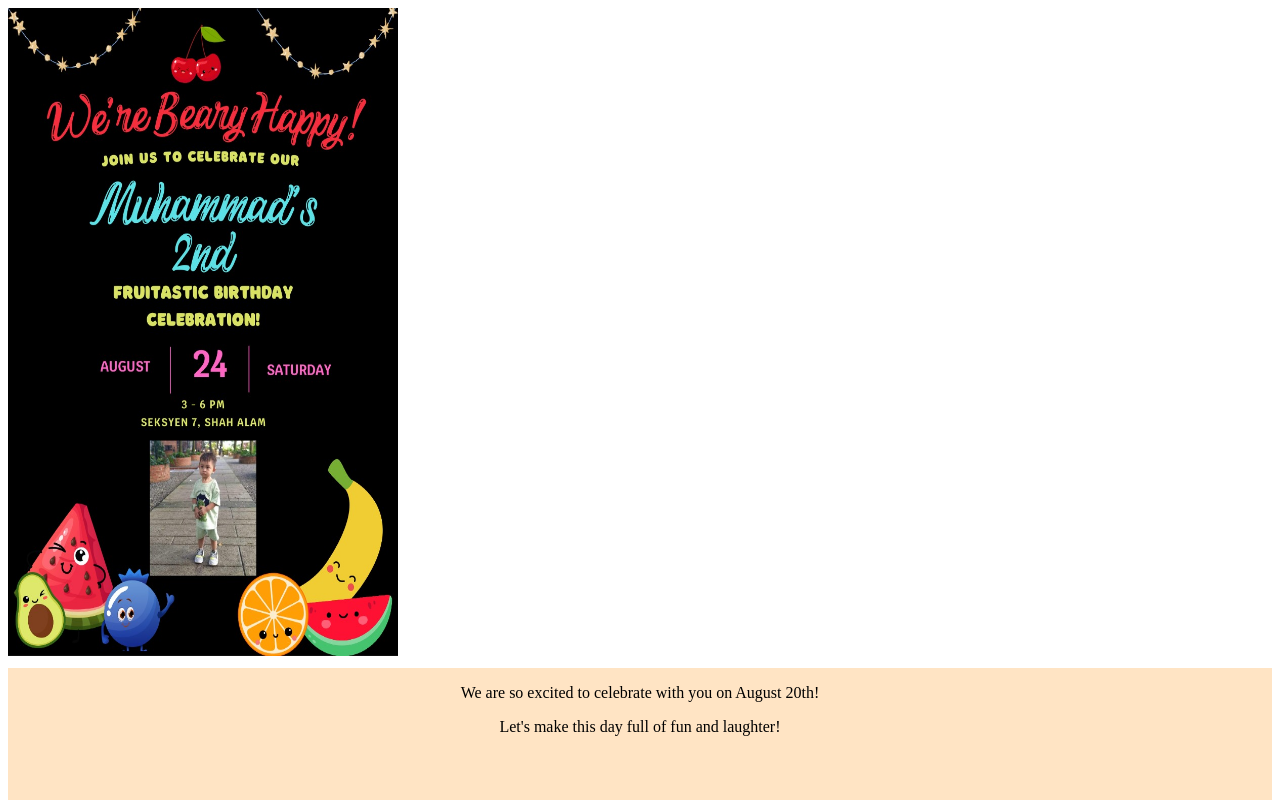
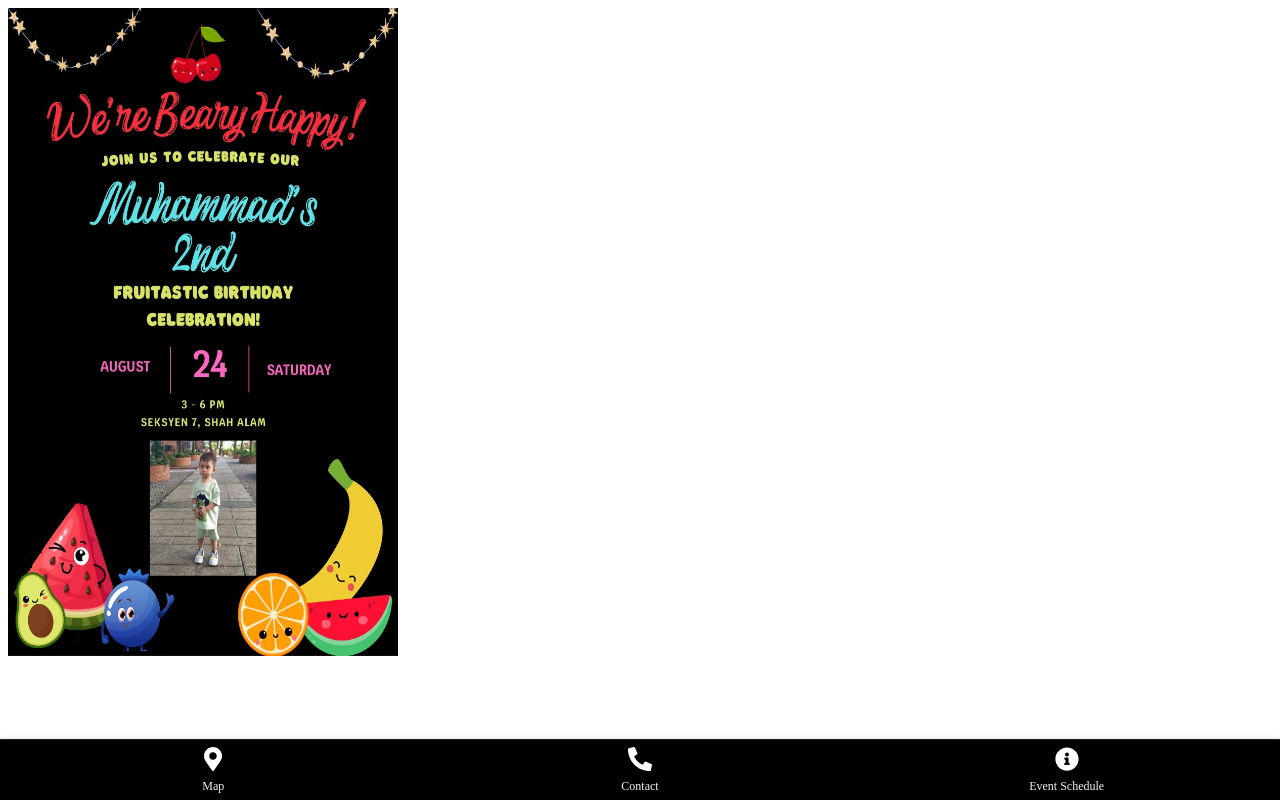
Before and after one commit to m4mb007/invitation, a React (Vite) app: page / in a window 1280 px wide. Shown: the top 800 px of the page. Built offline with nearby package versions, Linux system fonts and the light colour scheme.

Commit message:
major changes

```diff
--- a/package.json
+++ b/package.json
@@ -12,7 +12,8 @@
   "dependencies": {
     "framer-motion": "^11.3.24",
     "react": "^18.3.1",
-    "react-dom": "^18.3.1"
+    "react-dom": "^18.3.1",
+    "react-icons": "^5.3.0"
   },
   "devDependencies": {
     "@eslint/js": "^9.8.0",
--- a/src/App.jsx
+++ b/src/App.jsx
@@ -1,11 +1,13 @@
 import { useState } from "react";
 import "./App.css";
 import Birthday from "./components/Birthday";
+import BottomNav from "./components/BottomNav";
 
 function App() {
   return (
     <>
       <Birthday />
+      <BottomNav />
     </>
   );
 }
--- a/src/components/Birthday.jsx
+++ b/src/components/Birthday.jsx
@@ -1,4 +1,3 @@
-import React from "react";
 import "../components/Birthday.css";
 
 const Birthday = () => {
@@ -6,14 +5,14 @@ const Birthday = () => {
     <>
       <div className="card">
         <div className="card-header background"></div>
-        <div className="card-body">
+        {/* <div className="card-body">
           <p>We are so excited to celebrate with you on August 20th!</p>
           <p>Let's make this day full of fun and laughter!</p>
         </div>
         <div className="card-footer">
           <p>With love,</p>
           <p>[Your Family's Name]</p>
-        </div>
+        </div> */}
       </div>
     </>
   );
--- /dev/null
+++ b/src/components/BottomNav.css
@@ -0,0 +1,136 @@
+.bottom-nav {
+    position: fixed;
+    bottom: 0;
+    left: 0;
+    right: 0;
+    height: 60px;
+    background-color: #000000;
+    box-shadow: 0 -1px 5px rgba(0, 0, 0, 0.1);
+    display: flex;
+    justify-content: space-around;
+    align-items: center;
+    border-top: 1px solid #1d1d1d;
+  }
+
+  .nav-item {
+    text-align: center;
+    flex: 1;
+  }
+
+  .nav-item .icon {
+    font-size: 24px;
+    color: #ffffff;
+  }
+
+  .nav-label {
+    display: block;
+    font-size: 12px;
+    color: #f1f1f1;
+  }
+
+  .nav-item.active .icon,
+  .nav-item.active .nav-label {
+    color: #007bff; /* Active color */
+  }
+
+  .modal {
+    position: fixed;
+    z-index: 1;
+    left: 0;
+    top: 0;
+    width: 100%;
+    height: 100%;
+    overflow: auto;
+    background-color: rgba(0, 0, 0, 0.4);
+  }
+
+  .modal-content {
+    background-color: white;
+    margin: 15% auto;
+    padding: 20px;
+    border: 1px solid #888;
+    width: 80%;
+    max-width: 400px;
+    text-align: center;
+  }
+
+  .close {
+    color: #aaa;
+    float: right;
+    font-size: 28px;
+    font-weight: bold;
+  }
+
+  .close:hover,
+  .close:focus {
+    color: black;
+    text-decoration: none;
+    cursor: pointer;
+  }
+
+  .nav-label {
+    margin-top: 4px;
+    font-size: 12px;
+  }
+
+
+  .modal {
+    position: fixed;
+    z-index: 1;
+    left: 0;
+    top: 0;
+    width: 100%;
+    height: 100%;
+    overflow: auto;
+    background-color: rgba(0, 0, 0, 0.4);
+    display: flex;
+    justify-content: center;
+    align-items: center;
+  }
+
+  .modal-content {
+    background-color: white;
+    border-radius: 10px;
+    padding: 20px;
+    text-align: center;
+    width: 80%;
+    max-width: 400px;
+  }
+
+  .close {
+    color: #aaa;
+    float: right;
+    font-size: 28px;
+    font-weight: bold;
+  }
+
+  .close:hover,
+  .close:focus {
+    color: black;
+    text-decoration: none;
+    cursor: pointer;
+  }
+
+  .modal-btn {
+    display: block;
+    width: 100%;
+    margin-top: 20px;
+    padding: 10px;
+    background-color: #007bff;
+    color: white;
+    border: none;
+    border-radius: 5px;
+    cursor: pointer;
+  }
+
+  .modal-btn:last-child {
+    background-color: #dc3545;
+  }
+
+  .modal-btn:hover {
+    opacity: 0.8;
+  }
+
+  .modal-content ul{
+    list-style-type: none;
+  }
--- /dev/null
+++ b/src/components/BottomNav.jsx
@@ -0,0 +1,24 @@
+import React, { useState } from 'react';
+import './BottomNav.css';
+import { FaMapMarkerAlt, FaPhoneAlt, FaHome, FaInfoCircle } from 'react-icons/fa';
+import ContactModal from './ContactModal';
+import EventScheduleModal from './EventScheduleModal';
+
+const BottomNav = () => {
+  const handleMapClick = () => {
+    window.location.href = "https://ul.waze.com/ul?place=ChIJqekvuJRTzDER8O_dL103je8&ll=3.06939840%2C101.48484010&navigate=yes&utm_campaign=default&utm_source=waze_website&utm_medium=lm_share_location";
+  };
+
+  return (
+    <div className="bottom-nav">
+      <div className="nav-item" onClick={handleMapClick}>
+        <FaMapMarkerAlt className="icon" />
+        <span className="nav-label">Map</span>
+      </div>
+      <ContactModal />
+      <EventScheduleModal />
+    </div>
+  );
+};
+
+export default BottomNav;
--- /dev/null
+++ b/src/components/ContactModal.jsx
@@ -0,0 +1,41 @@
+import {React,  useState } from 'react';
+import { FaWhatsapp, FaPhoneAlt } from 'react-icons/fa';
+
+const ContactModal = () => {
+  const [isOpen, setIsOpen] = useState(false);
+
+  const handleContactClick = () => {
+    setIsOpen(true);
+  };
+
+  const handleClose = () => {
+    setIsOpen(false);
+  };
+
+  return (
+    <>
+      <div className="nav-item" onClick={handleContactClick}>
+        <FaPhoneAlt className="icon" />
+        <span className="nav-label">Contact</span>
+      </div>
+
+      {isOpen && (
+        <div className="modal">
+          <div className="modal-content">
+            <span className="close" onClick={handleClose}>&times;</span>
+            <h2>Contact Options</h2>
+            <a href="https://wa.me/60123456789" target="_blank" rel="noopener noreferrer">
+              <FaWhatsapp /> +60 12 345 6789
+            </a>
+            <br />
+            <a href="https://wa.me/60198765432" target="_blank" rel="noopener noreferrer">
+              <FaWhatsapp /> +60 19 876 5432
+            </a>
+          </div>
+        </div>
+      )}
+    </>
+  );
+};
+
+export default ContactModal;
--- /dev/null
+++ b/src/components/EventScheduleModal.jsx
@@ -0,0 +1,41 @@
+import { FaMapMarkerAlt, FaPhoneAlt, FaHome, FaInfoCircle } from 'react-icons/fa';
+import React, { useState } from 'react';
+
+
+const EventScheduleModal = () => {
+    const [isOpen, setIsOpen] = useState(false);
+
+    const handleScheduleClick = () => {
+      setIsOpen(true);
+    };
+
+    const handleClose = () => {
+      setIsOpen(false);
+    };
+
+    return (
+      <>
+        <div className="nav-item" onClick={handleScheduleClick}>
+          <FaInfoCircle className="icon" />
+          <span className="nav-label">Event Schedule</span>
+        </div>
+
+        {isOpen && (
+          <div className="modal">
+            <div className="modal-content">
+              <span className="close" onClick={handleClose}>&times;</span>
+              <h2>Program</h2>
+              <ul>
+                <li>3:00 PM - Arrival of Guest </li>
+                <li>3:30 PM - Cake Cutting</li>
+                <li>3:45 PM - Lunch</li>
+                <li>6:00 PM - Good Bye</li>
+              </ul>
+            </div>
+          </div>
+        )}
+      </>
+    );
+  };
+
+  export default EventScheduleModal;
--- a/src/index.css
+++ b/src/index.css
@@ -26,8 +26,8 @@ a:hover {
 body {
   margin: 0;
   display: flex;
-  place-items: center;
-  min-width: 320px;
+  /* place-items: center; */
+  /* min-width: 320px; */
   min-height: 100vh;
 }
 
@@ -75,6 +75,6 @@ button:focus-visible {
 .background {
   background-image: url('../assets/bg1.jpg');
   /* background-position: center; */
-  background-size: 390px 90%;
+  background-size: 390px 100%;
   background-repeat: no-repeat;
 }
```
Also changed, not shown: 1 other file (tests, documents, lock files or other folders).
